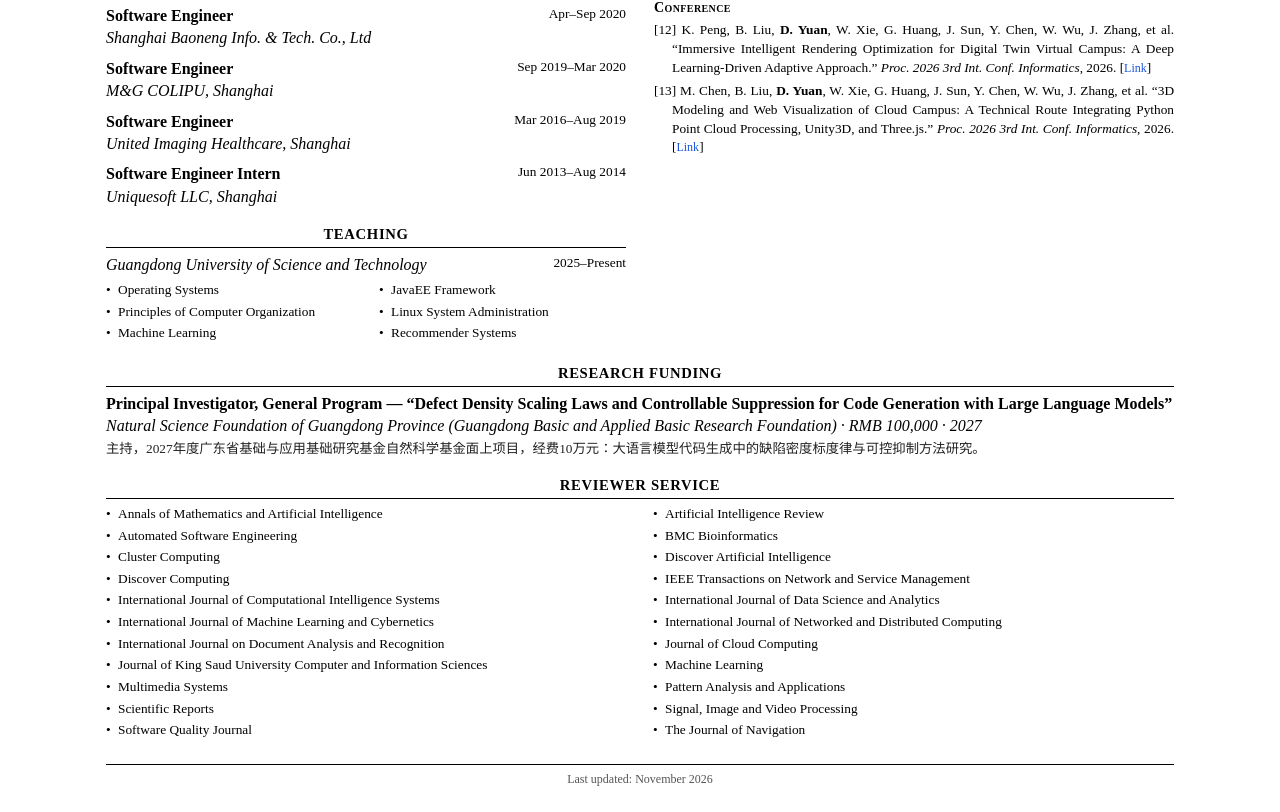
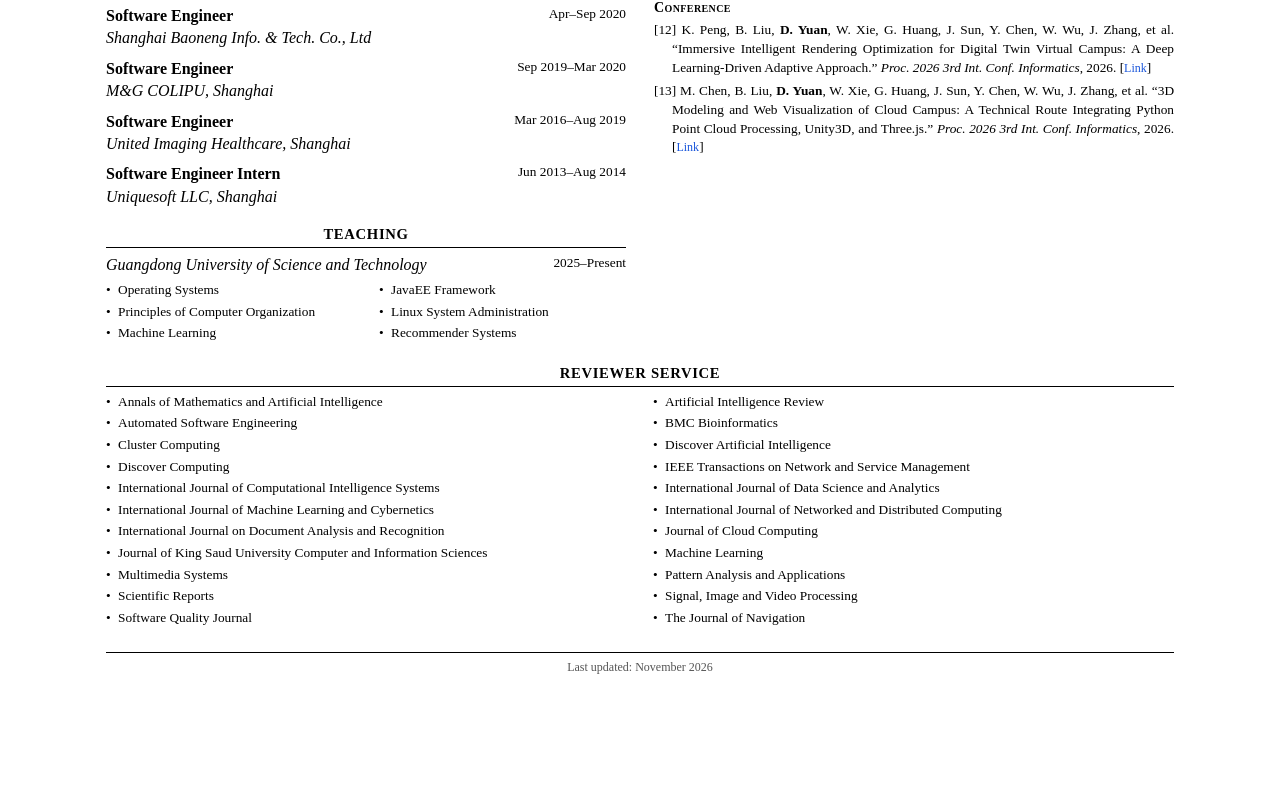
Before and after one commit to davidyuan666/davidyuan666.github.io, a plain HTML site: page index.html in a window 1280 px wide. Shown: the part 740-1552 px from the top of the page. After the commit the page ends 1440 px from the top, so only its background shows below. Drawn offline with Linux system fonts and the light colour scheme.

Commit message:
Revert "Add Research Funding section: 2027 Guangdong Natural Science Foundation General Program (面上项目), PI, 10万元"
This reverts commit 5fe9783a6741bc2fa704c3d0ababd0b525c1522f.

```diff
--- a/index.html
+++ b/index.html
@@ -133,15 +133,6 @@
 
         /* ---------- service ---------- */
         .wide { margin-top: 4px; }
-
-        /* ---------- funding ---------- */
-        .grant-zh {
-            font-family: "Songti SC", "SimSun", "Noto Serif SC", serif;
-            font-size: 10pt;
-            line-height: 1.5;
-            color: #222;
-            margin-top: 2px;
-        }
 
         footer {
             text-align: center;
@@ -432,17 +423,6 @@
     </div>
 
     <section class="wide">
-        <h2 class="section-title">Research Funding</h2>
-        <div class="entry">
-            <div class="entry-header">
-                <span class="entry-title">Principal Investigator, General Program &mdash; &ldquo;Defect Density Scaling Laws and Controllable Suppression for Code Generation with Large Language Models&rdquo;</span>
-            </div>
-            <span class="entry-location">Natural Science Foundation of Guangdong Province (Guangdong Basic and Applied Basic Research Foundation) &middot; RMB 100,000 &middot; 2027</span>
-            <p class="grant-zh">主持，2027年度广东省基础与应用基础研究基金自然科学基金面上项目，经费10万元：大语言模型代码生成中的缺陷密度标度律与可控抑制方法研究。</p>
-        </div>
-    </section>
-
-    <section class="wide">
         <h2 class="section-title">Reviewer Service</h2>
         <ul class="two-col">
             <li>Annals of Mathematics and Artificial Intelligence</li>
```
